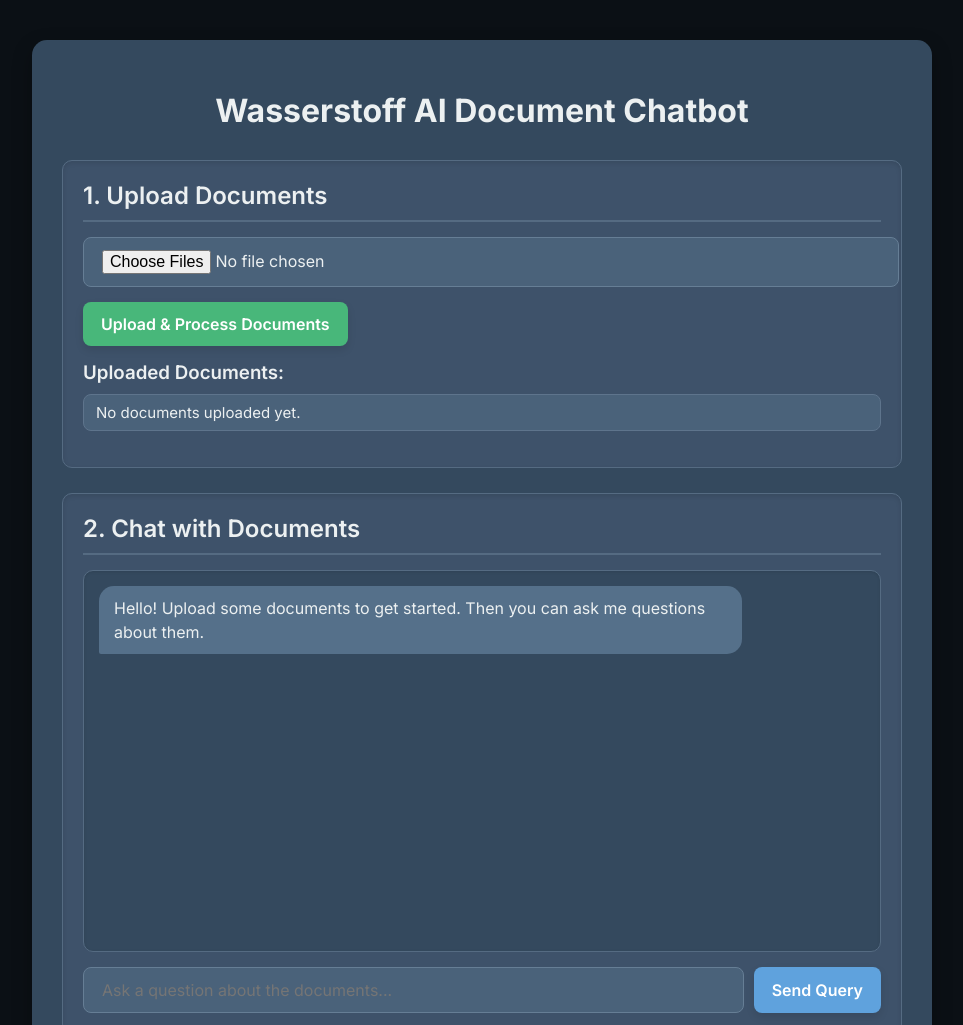
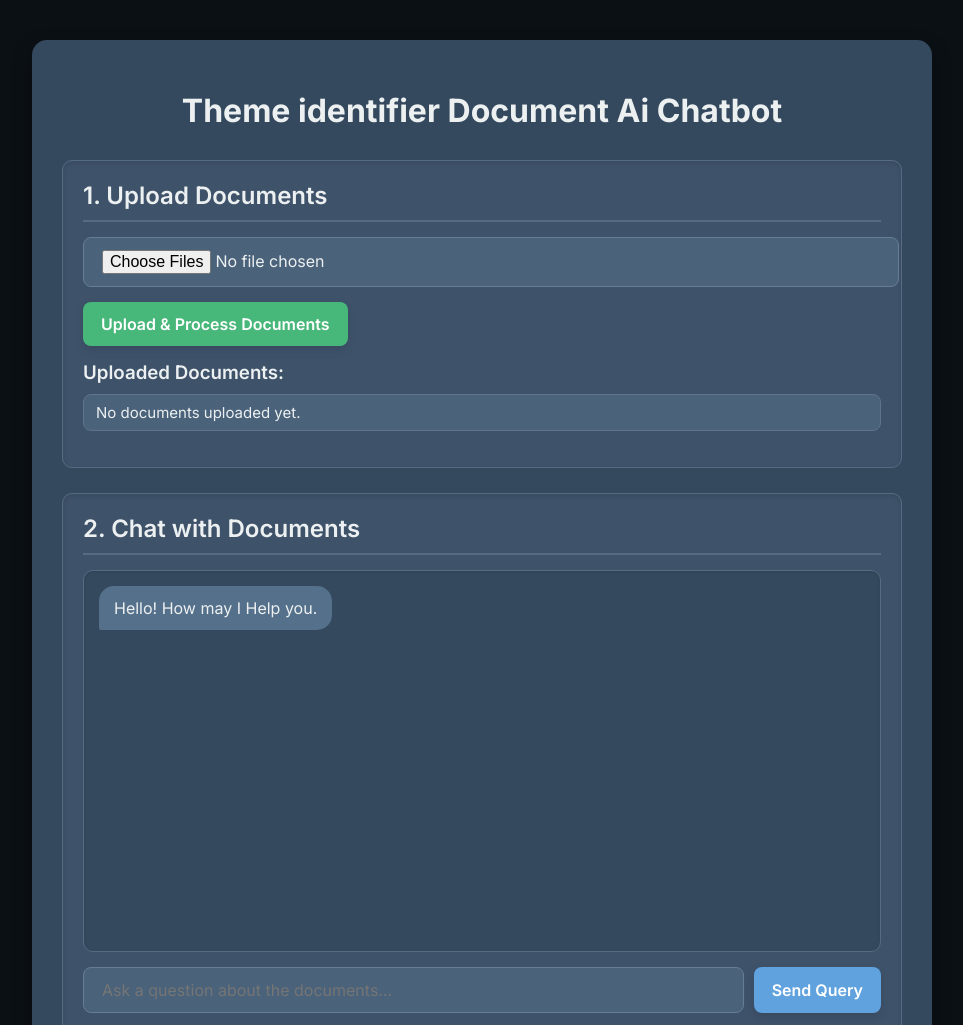
Before and after one commit to rohitkushwahasingh001/AiInternTask, a plain HTML site: page frontend/index.html in a window 1280 px wide. Shown: the top 1025 px of the page, without its empty margins (158-1121 px from the left). Drawn offline with Linux system fonts and the light colour scheme.

Commit message:
Update index.html

```diff
--- a/frontend/index.html
+++ b/frontend/index.html
@@ -10,7 +10,7 @@
 </head>
 <body>
     <div class="container">
-        <h1>Wasserstoff AI Document Chatbot</h1>
+        <h1>Theme identifier  Document Ai Chatbot</h1>
 
         <div class="section upload-section">
             <h2>1. Upload Documents</h2>
@@ -29,7 +29,7 @@
             <h2>2. Chat with Documents</h2>
             <div class="chat-area" id="chatArea">
                 <div class="chat-message bot-message">
-                    <p>Hello! Upload some documents to get started. Then you can ask me questions about them.</p>
+                    <p>Hello! How may I Help you.</p>
                 </div>
                 <div id="loadingSpinner" class="loading-spinner" style="display: none;">
                     <i class="fas fa-spinner fa-spin"></i> Loading...
```
